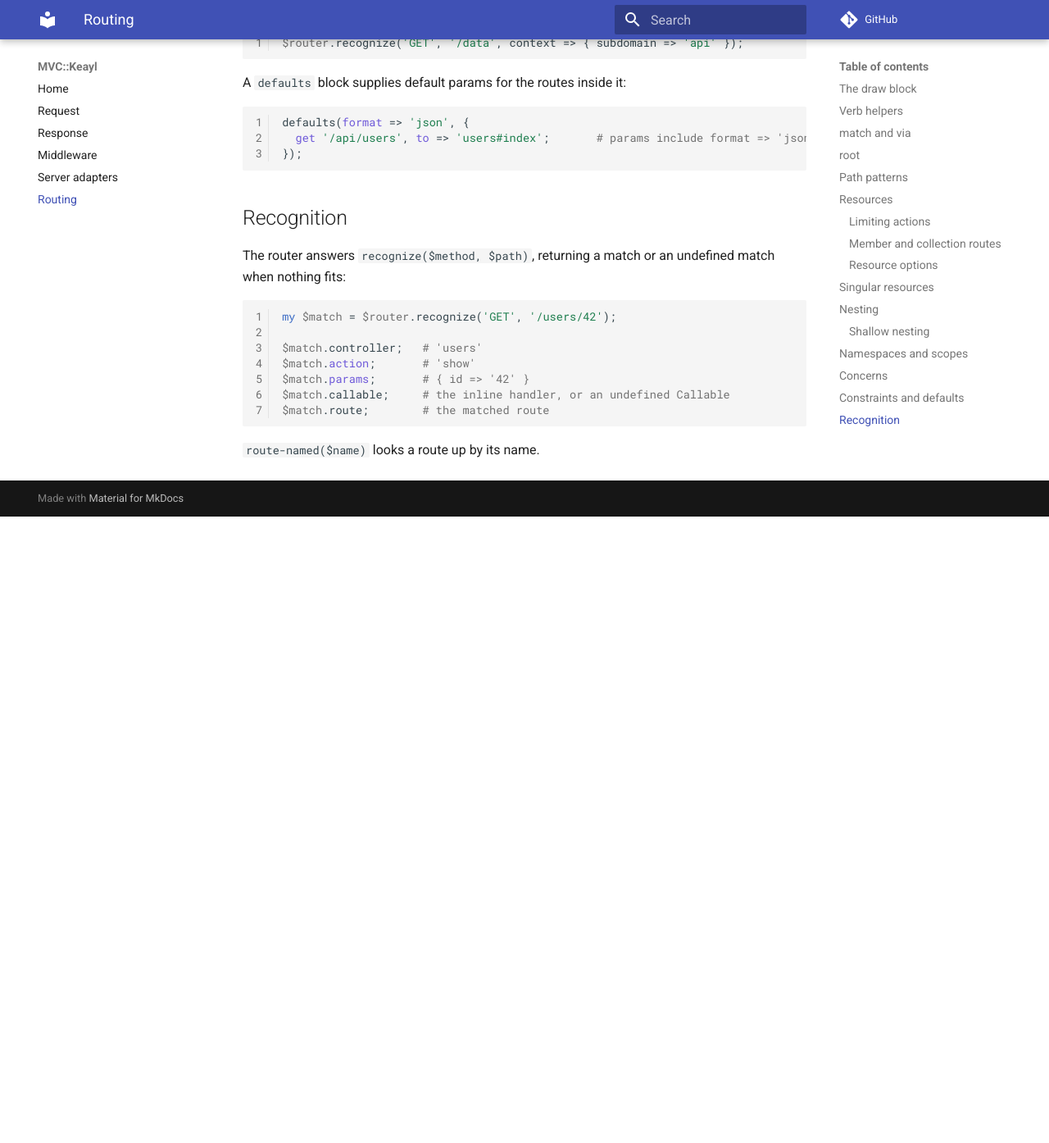
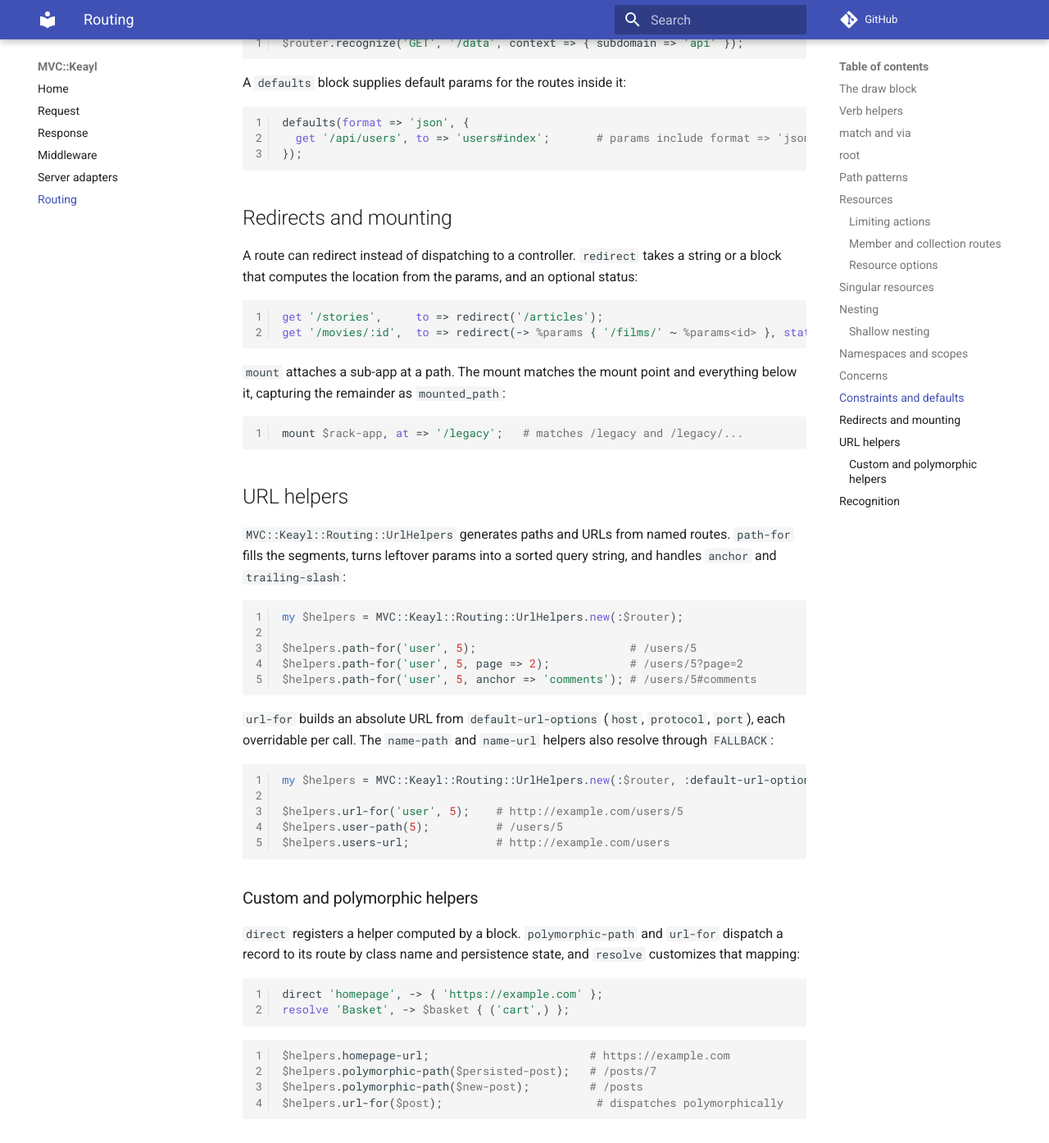
Before and after one commit to gdonald/MVC-Keayl, an MkDocs documentation site: the page built from docs-src/docs/routing.md, in a window 1280 px wide and 1400 px high, scrolled down 6948 px. Shown: the top 1394 px of the window at 82% size. Built offline with MkDocs 1.6.1 and Material for MkDocs 9.7.7, drawn with Linux system fonts in a browser that asks for light colours; comment, search, counter and statistics services are not loaded; before the commit the page ends 7578 px from its top, so only the background shows below that; some of the changed text lies outside the part shown.

Commit message:
Add routing helpers

````diff
--- a/META6.json
+++ b/META6.json
@@ -30,10 +30,13 @@
     "MVC::Keayl::Response": "lib/MVC/Keayl/Response.rakumod",
     "MVC::Keayl::Router": "lib/MVC/Keayl/Router.rakumod",
     "MVC::Keayl::Routing": "lib/MVC/Keayl/Routing.rakumod",
+    "MVC::Keayl::Routing::Mount": "lib/MVC/Keayl/Routing/Mount.rakumod",
     "MVC::Keayl::Routing::PathPattern": "lib/MVC/Keayl/Routing/PathPattern.rakumod",
+    "MVC::Keayl::Routing::Redirect": "lib/MVC/Keayl/Routing/Redirect.rakumod",
     "MVC::Keayl::Routing::Resources": "lib/MVC/Keayl/Routing/Resources.rakumod",
     "MVC::Keayl::Routing::Route": "lib/MVC/Keayl/Routing/Route.rakumod",
-    "MVC::Keayl::Routing::RouteMatch": "lib/MVC/Keayl/Routing/RouteMatch.rakumod"
+    "MVC::Keayl::Routing::RouteMatch": "lib/MVC/Keayl/Routing/RouteMatch.rakumod",
+    "MVC::Keayl::Routing::UrlHelpers": "lib/MVC/Keayl/Routing/UrlHelpers.rakumod"
   },
   "resources": [],
   "support": {
--- a/docs-src/docs/routing.md
+++ b/docs-src/docs/routing.md
@@ -329,10 +329,73 @@ defaults(format => 'json', {
 });
 ```
 
+## Redirects and mounting
+
+A route can redirect instead of dispatching to a controller. `redirect` takes a
+string or a block that computes the location from the params, and an optional
+status:
+
+```perl6
+get '/stories',     to => redirect('/articles');
+get '/movies/:id',  to => redirect(-> %params { '/films/' ~ %params<id> }, status => 302);
+```
+
+`mount` attaches a sub-app at a path. The mount matches the mount point and
+everything below it, capturing the remainder as `mounted_path`:
+
+```perl6
+mount $rack-app, at => '/legacy';   # matches /legacy and /legacy/...
+```
+
+## URL helpers
+
+`MVC::Keayl::Routing::UrlHelpers` generates paths and URLs from named routes.
+`path-for` fills the segments, turns leftover params into a sorted query string,
+and handles `anchor` and `trailing-slash`:
+
+```perl6
+my $helpers = MVC::Keayl::Routing::UrlHelpers.new(:$router);
+
+$helpers.path-for('user', 5);                       # /users/5
+$helpers.path-for('user', 5, page => 2);            # /users/5?page=2
+$helpers.path-for('user', 5, anchor => 'comments'); # /users/5#comments
+```
+
+`url-for` builds an absolute URL from `default-url-options` (`host`, `protocol`,
+`port`), each overridable per call. The `name-path` and `name-url` helpers also
+resolve through `FALLBACK`:
+
+```perl6
+my $helpers = MVC::Keayl::Routing::UrlHelpers.new(:$router, :default-url-options({ host => 'example.com' }));
+
+$helpers.url-for('user', 5);    # http://example.com/users/5
+$helpers.user-path(5);          # /users/5
+$helpers.users-url;             # http://example.com/users
+```
+
+### Custom and polymorphic helpers
+
+`direct` registers a helper computed by a block. `polymorphic-path` and
+`url-for` dispatch a record to its route by class name and persistence state, and
+`resolve` customizes that mapping:
+
+```perl6
+direct 'homepage', -> { 'https://example.com' };
+resolve 'Basket', -> $basket { ('cart',) };
+```
+
+```perl6
+$helpers.homepage-url;                        # https://example.com
+$helpers.polymorphic-path($persisted-post);   # /posts/7
+$helpers.polymorphic-path($new-post);         # /posts
+$helpers.url-for($post);                       # dispatches polymorphically
+```
+
 ## Recognition
 
 The router answers `recognize($method, $path)`, returning a match or an
-undefined match when nothing fits:
+undefined match when nothing fits. A `context` hash supplies request attributes
+for request constraints:
 
 ```perl6
 my $match = $router.recognize('GET', '/users/42');
@@ -344,4 +407,16 @@ $match.callable;     # the inline handler, or an undefined Callable
 $match.route;        # the matched route
 ```
 
-`route-named($name)` looks a route up by its name.
+`recognition-status` distinguishes a hit from a wrong method and from an unknown
+path, and `allowed-methods` lists the verbs a path answers:
+
+```perl6
+$router.recognition-status('GET', '/about');    # 'found'
+$router.recognition-status('POST', '/about');   # 'method-not-allowed'
+$router.recognition-status('GET', '/missing');  # 'not-found'
+
+$router.allowed-methods('/about');              # ('GET', 'HEAD')
+```
+
+`route-named($name)` looks a route up by its name, and `route-table` returns the
+name / verbs / pattern / target of every route, which `keayl routes` prints.
````
Also changed, not shown: 13 other files.
